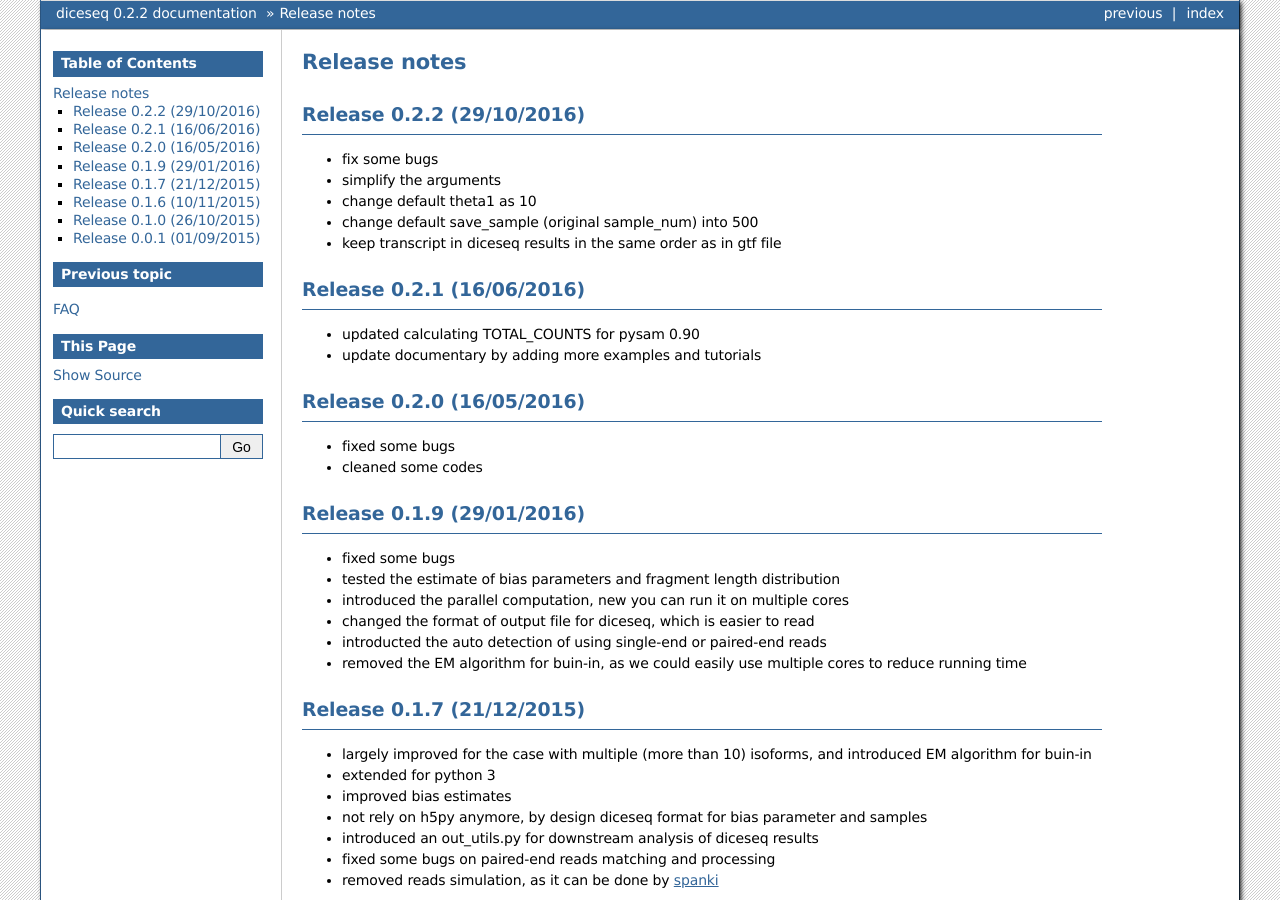
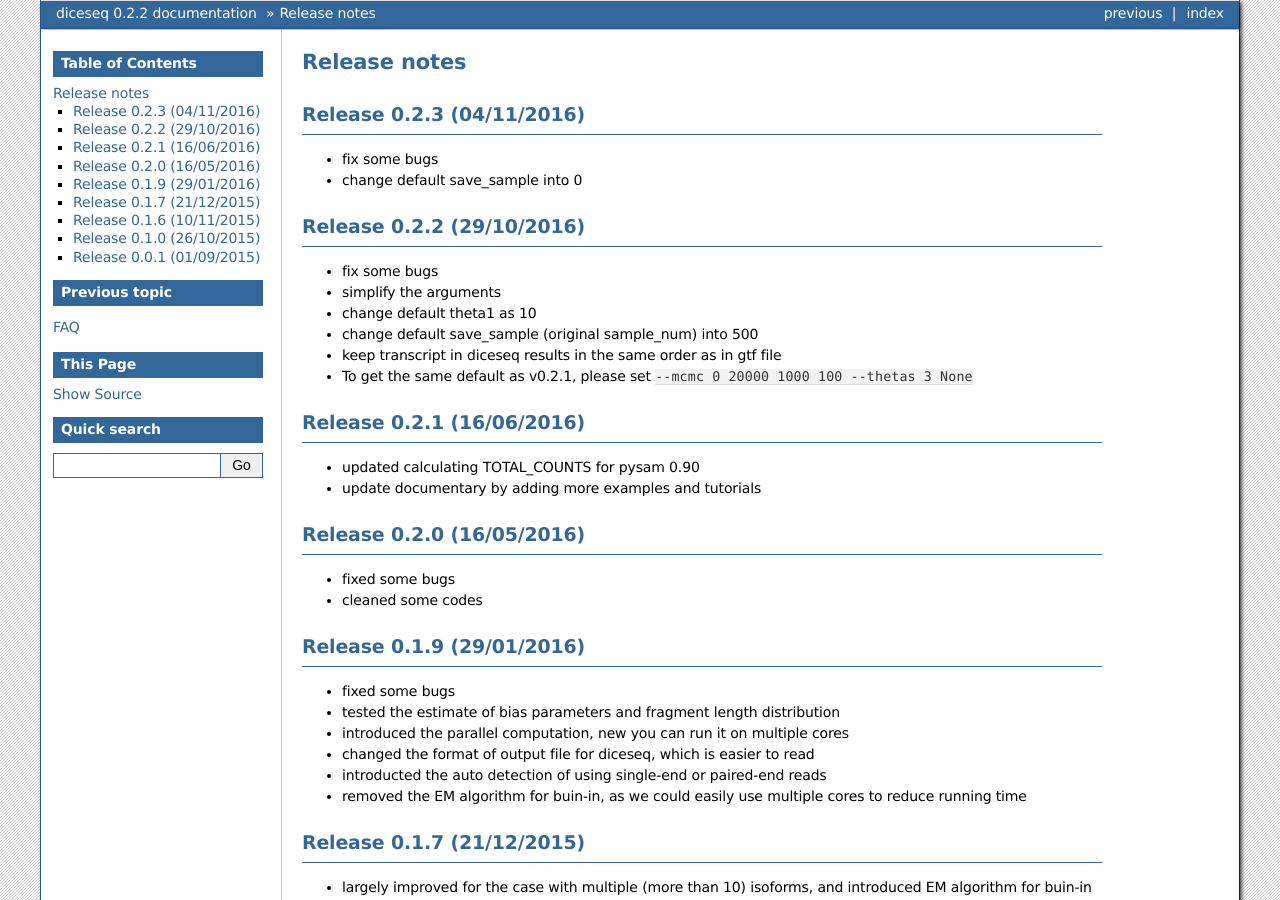
Before and after one commit to huangyh09/diceseq, a Sphinx documentation site: the page built from doc/release.rst, in a window 1280 px wide and 900 px high. Built offline with Sphinx 7.4.7, drawn with Linux system fonts in a browser that asks for light colours; formulas are drawn with MathJax 3.

Commit message:
version 0.2.3

```diff
--- a/doc/index.rst
+++ b/doc/index.rst
@@ -2,8 +2,8 @@ DICEseq Homepage
 ================
 
 :Author: Yuanhua Huang
-:Version: 0.2.2
-:Last viewed: Oct 29, 2016
+:Version: 0.2.3
+:Last viewed: Nov 04, 2016
 
 About DICEseq
 -------------
--- a/doc/release.rst
+++ b/doc/release.rst
@@ -1,6 +1,11 @@
 =============
 Release notes
 =============
+
+Release 0.2.3 (04/11/2016)
+==========================
+* fix some bugs
+* change default save_sample into 0
 
 
 Release 0.2.2 (29/10/2016)
@@ -11,6 +16,7 @@ Release 0.2.2 (29/10/2016)
 * change default theta1 as 10
 * change default save_sample (original sample_num) into 500
 * keep transcript in diceseq results in the same order as in gtf file
+* To get the same default as v0.2.1, please set ``--mcmc 0 20000 1000 100 --thetas 3 None``
 
 
 Release 0.2.1 (16/06/2016)
```
Also changed, not shown: 1 other file.
